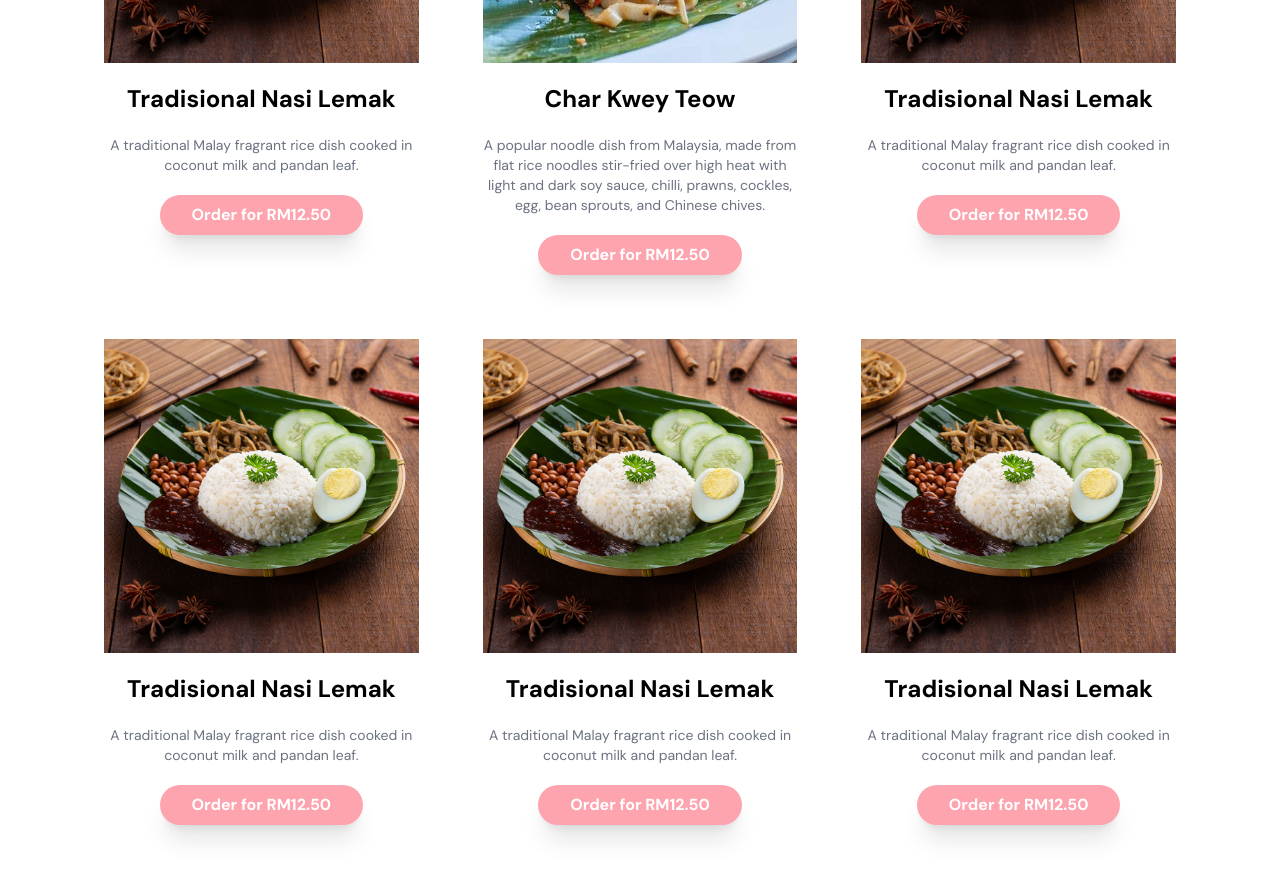
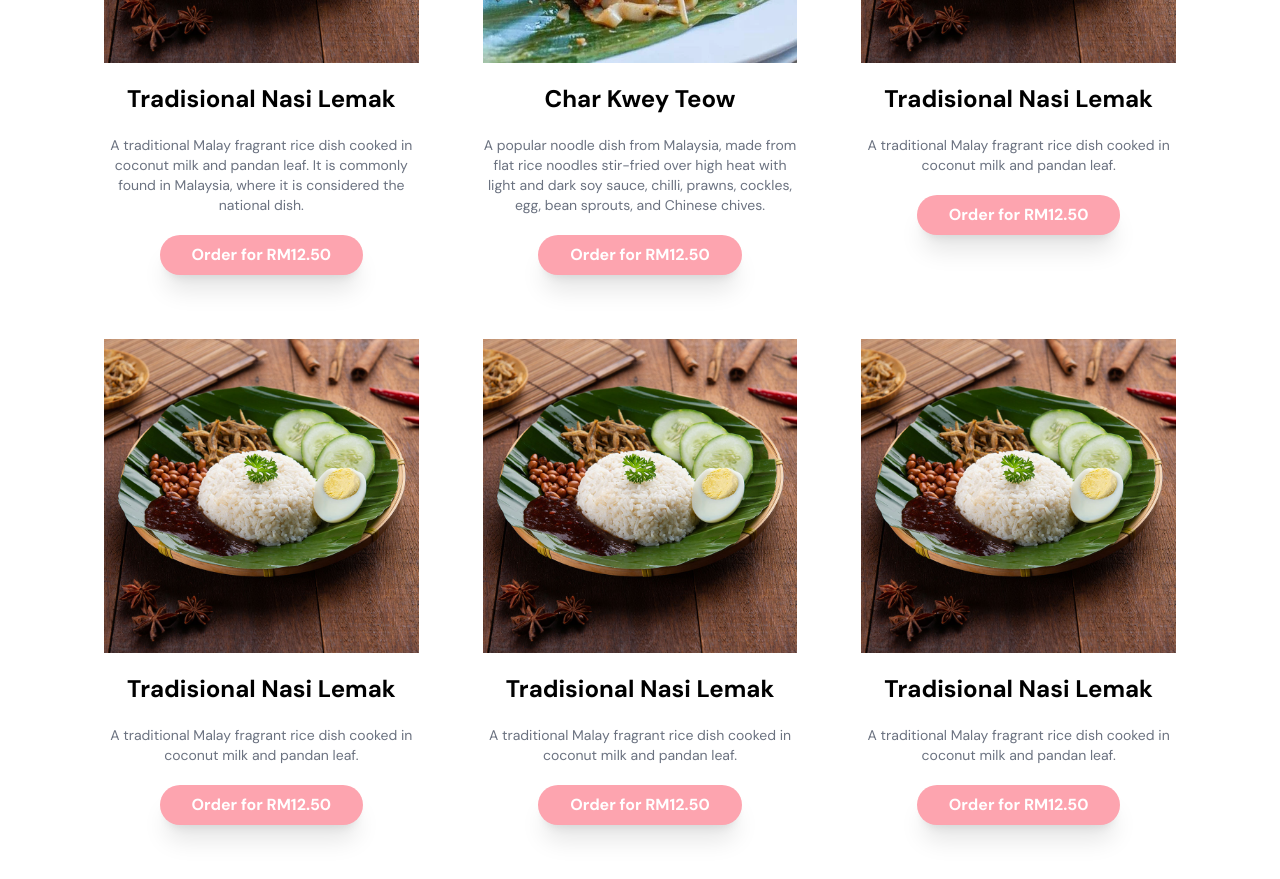
Before and after one commit to TheDaniel3131/FlashBite, a Next.js app: page / in a window 1280 px wide. Shown: the part 1560-2439 px from the top of the page. Built offline with nearby package versions, Linux system fonts and the light colour scheme.

Commit message:
added description

```diff
--- a/src/app/components/menu/fooditem1.js
+++ b/src/app/components/menu/fooditem1.js
@@ -7,6 +7,7 @@ export default function FoodItem1(){
           <h4 className="font-bold text-2xl my-5 mb-5">Tradisional Nasi Lemak</h4>
           <p className="text-gray-500 text-sm mb-5">
             A traditional Malay fragrant rice dish cooked in coconut milk and pandan leaf.
+            It is commonly found in Malaysia, where it is considered the national dish.
           </p>
           <button className="bg-primary font-bold shadow-xl text-white rounded-full px-8 py-2">Order for RM12.50</button>
         </div>
```
